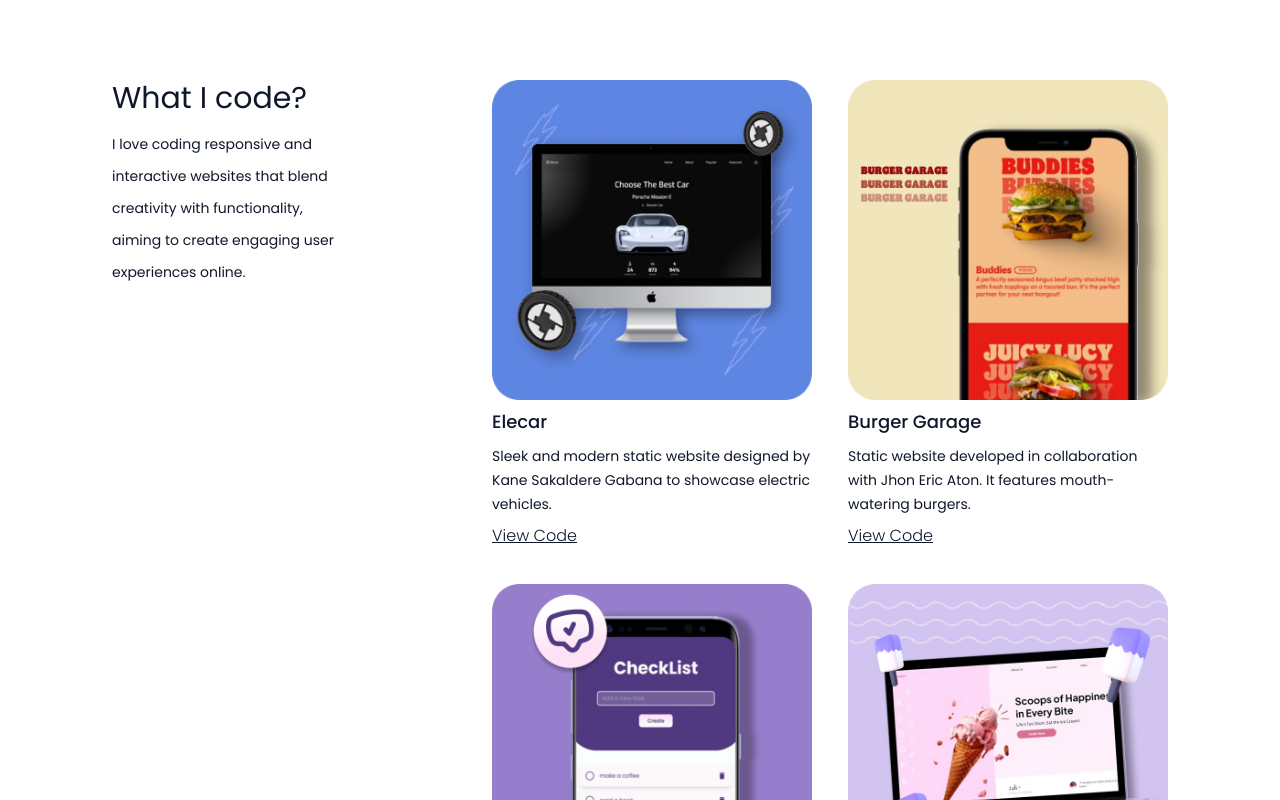
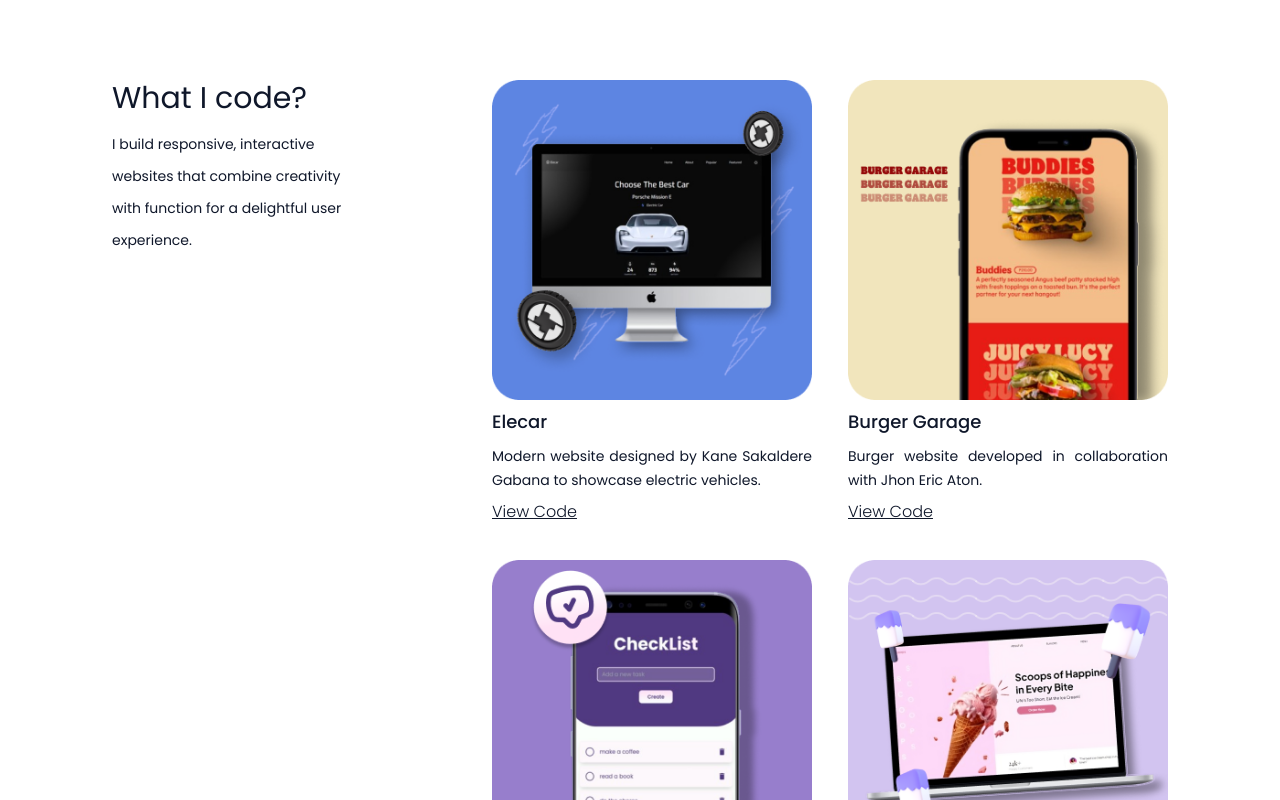
Before and after one commit to biancavictorino/bianca-victorino, a React (Vite) app: page / in a window 1280 px wide. Shown: the part 1600-2400 px from the top of the page. Built offline with nearby package versions, Linux system fonts and the light colour scheme.

Commit message:
added CV

```diff
--- a/src/Data/Code.js
+++ b/src/Data/Code.js
@@ -9,7 +9,7 @@
         id: 1,
         image: Work1,
         title: 'Elecar',
-        description: 'Sleek and modern static website designed by Kane Sakaldere Gabana to showcase electric vehicles.',
+        description: 'Modern website designed by Kane Sakaldere Gabana to showcase electric vehicles.',
         link: 'https://github.com/biancavictorino/elecar-website'
     },
     {
@@ -23,14 +23,14 @@
         id: 3,
         image: Work3,
         title: 'Burger Garage',
-        description: 'Static website developed in collaboration with Jhon Eric Aton. It features mouth-watering burgers.',
+        description: 'Burger website developed in collaboration with Jhon Eric Aton.',
         link: 'https://github.com/biancavictorino/burger-website'
     },
     {
         id: 4,
         image: Work4,
         title: 'Scoops',
-        description: 'A delightful static website dedicated to ice cream lovers. Designed with a vibrant and fun aesthetic',
+        description: 'Static website dedicated to ice cream lovers. Designed with a vibrant and fun aesthetic',
         link: 'https://github.com/biancavictorino/scoops'
     }
 ]
--- a/src/Data/Design.js
+++ b/src/Data/Design.js
@@ -9,14 +9,14 @@
         id: 1,
         image: Work5,
         title: 'Web-Based MIS for Derma Clinic',
-        description: 'Collaboratively designed an MIS for a dermatology clinic, streamlining appointments, records & billing.',
+        description: 'Collaboratively designed an MIS for a dermatology clinic.',
         type: 'UI/UX Design'
     },
     {
         id: 2,
         image: Work6,
         title: 'Facial Wash Mockups',
-        description: 'Among my mockup designs, these three facial wash concepts are my personal favorite.',
+        description: 'These three facial wash concepts are my personal favorite.',
         type: 'Mockup Design'
     },
     {
--- a/src/components/CodeWorks.jsx
+++ b/src/components/CodeWorks.jsx
@@ -7,7 +7,7 @@
     <div id='works' className='px-9 py-20 h-auto lg:px-28 overflow-hidden flex flex-col gap-8 lg:flex-row'>
         <div className='flex flex-col gap-3 lg:w-2/5'>
             <h1 className='text-3xl'>What I code?</h1>
-            <p className='text-sm leading-8'>I love coding responsive and interactive websites that blend creativity with functionality, aiming to create engaging user experiences online.</p>
+            <p className='text-sm leading-8'>I build responsive, interactive websites that combine creativity with function for a delightful user experience.</p>
         </div>
         <div className='works flex flex-col gap-9 lg:grid lg:grid-rows-2 lg:grid-flow-col lg:pl-28'>
             {
@@ -16,7 +16,7 @@
                         <img src={codes.image} className='h-80 w-80' alt="" />
                         <div className='flex flex-col gap-2 justify-center w-80'>
                             <h1 className='text-lg font-medium'>{codes.title}</h1>
-                            <p className='font-normal leading-6 text-sm'>{codes.description}</p>
+                            <p className='font-normal leading-6 text-sm text-justify'>{codes.description}</p>
                             <a href={codes.link} className='underline decoration-solid font-light hover:text-primary-color duration-200 delay-100'>View Code</a>
                         </div>
                     </div>
--- a/src/components/DesignWorks.jsx
+++ b/src/components/DesignWorks.jsx
@@ -6,7 +6,7 @@
     <div id='designs' className='px-9 py-20 h-auto lg:px-28 overflow-hidden flex flex-col gap-8 lg:flex-row'>
         <div className='flex flex-col gap-3 lg:w-2/5'>
             <h1 className='text-3xl'>What I design?</h1>
-            <p className='text-sm leading-8'>I have a keen eye for design, ensuring that every visual element I craft enhances the user experience. From creating mockups to designing various forms of digital artwork, here are some of my favorite designs.</p>
+            <p className='text-sm leading-8'>I craft user-friendly websites & captivating graphic designs, from mockups to printables. Here are some of my favorites.</p>
         </div>
         <div className='works flex flex-col gap-9 lg:grid lg:grid-rows-2 lg:grid-flow-col lg:pl-28'>
             {
@@ -15,7 +15,7 @@
                         <img src={designs.image} className='h-80 w-80' alt="" />
                         <div className='flex flex-col gap-2 justify-center w-80'>
                             <h1 className='text-lg font-medium'>{designs.title}</h1>
-                            <p className='font-normal leading-6 text-sm'>{designs.description}</p>
+                            <p className='font-normal leading-6 text-sm text-pretty'>{designs.description}</p>
                             <p className='font-light text-slate-400 duration-200 delay-100'>{designs.type}</p>
                         </div>
                     </div>
--- a/src/components/Navbar.jsx
+++ b/src/components/Navbar.jsx
@@ -26,7 +26,7 @@
                 <a onClick={() => scrollToSection('contact')} className='text-sm font-normal hover:text-primary-color duration-200 delay-100 cursor-pointer'>Contact</a>
             </div>
             <div>
-                <button className='text-xs md:text-sm border px-4 py-2 rounded-full border-primary-color hover:shadow-lg hover:shadow-pink-200 transform transition-transform hover:-translate-y-1 duration-200 delay-100'>Download CV</button>
+                <button className='text-xs md:text-sm border px-4 py-2 rounded-full border-primary-color hover:shadow-lg hover:shadow-pink-200 transform transition-transform hover:-translate-y-1 duration-200 delay-100'><a href="https://drive.google.com/file/d/1WUEF6gvZ8j3VXl1qOMU6E9nxUeMklMqT/view?usp=sharing">Download CV</a></button>
             </div>
             <RxHamburgerMenu onClick={handleOpen} size={20} className='md:hidden hover:text-primary-color duration-200 delay-100' />
         </div>
```
